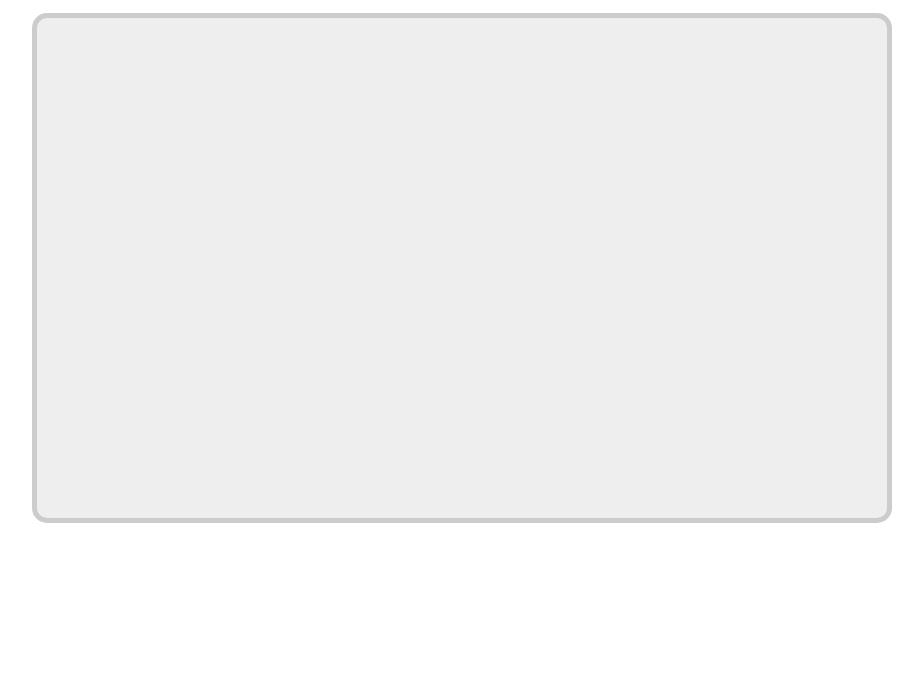
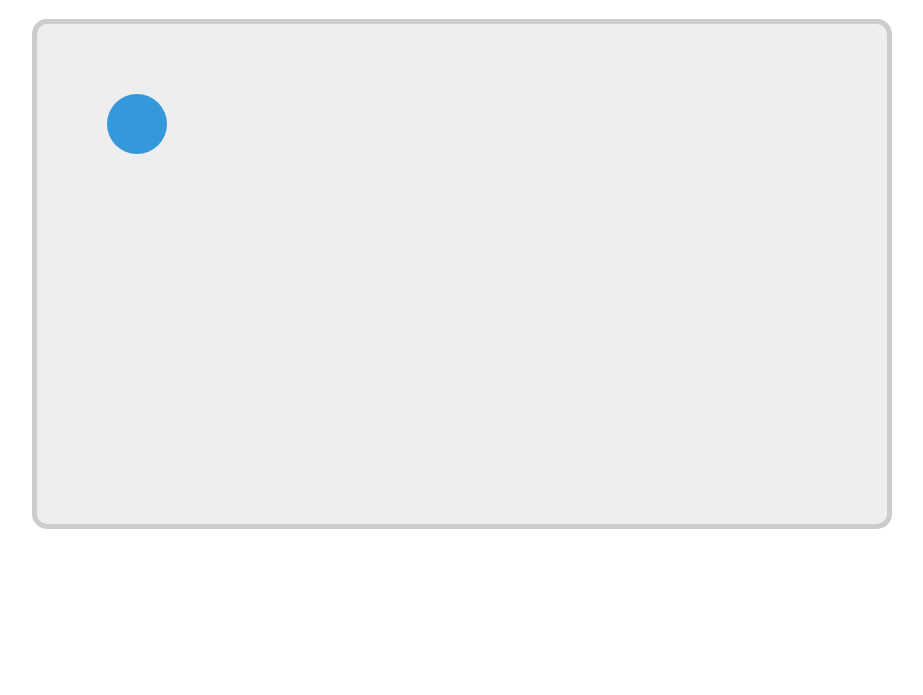
Before and after one commit to shaydewael/weatherman, a website: page public/index.html in a window 1280 px wide. Shown: the part 105-800 px from the top of the page, without its empty margins (178-1101 px from the left). Drawn offline with nearby package versions, Linux system fonts and the light colour scheme.

Commit message:
Canvas + Javascript setup

```diff
--- a/public/index.html
+++ b/public/index.html
@@ -7,8 +7,7 @@
     <meta http-equiv="X-UA-Compatible" content="IE=edge">
     <meta name="viewport" content="width=device-width, initial-scale=1">
 
-    <!--Javascript-->
-    <script src="scripts/main.js"></script>
+
 
     <!--Styles-->
     <link rel="stylesheet" href="stylesheets/style.css">
@@ -17,9 +16,14 @@
 
   <body>
     <h1>Weatherman</h1>
-    <canvas id="weatherman"></canvas>
+    <canvas width="850px" height="500px" id="weatherman"></canvas>
   </body>
 
+  <!--Javascripts-->
+  <script src="scripts/main.js"></script>
+
+  <!--Library Includes-->
+  <script src="https://ajax.googleapis.com/ajax/libs/jquery/2.2.2/jquery.min.js"></script>
 
 
 </html>
--- a/public/scripts/main.js
+++ b/public/scripts/main.js
@@ -0,0 +1,46 @@
+(function() {
+	"use strict";
+	//This is the game object
+	var settings;
+	var WeatherMan = {
+		//Game canvas
+		canvas: 0,
+		ctx: 0,
+		//Boundaries
+		leftWall: 0,
+		rightWall: 0,
+		topWall: 0,
+		bottomWall: 0,
+		//Settings
+		settings: {
+			//For canvas
+			width: "850px",
+			height: "500px",
+			// Weather location
+			location: 0
+		},
+		init: function() {
+			settings = this.settings;
+			WeatherMan.canvas = document.querySelector('canvas');
+			WeatherMan.ctx = WeatherMan.canvas.getContext("2d");
+			//Enter gameLoop
+			var gameLoop = WeatherMan.startLoop();
+		},
+		startLoop: function() {
+			//Start game loop, draw objects and stuff
+
+			//We won't use this parth, it's just to show how to draw circle :)
+			WeatherMan.ctx.clearRect(0, 0, WeatherMan.canvas.width, WeatherMan.canvas.height);
+			WeatherMan.ctx.beginPath();
+			WeatherMan.ctx.arc(100, 100, 30, 0, Math.PI*2, true);
+			WeatherMan.ctx.fillStyle = "#3498db";
+			WeatherMan.ctx.fill();
+			WeatherMan.ctx.closePath();
+			//End non-use part
+		}
+	};
+	window.onload = function() {
+		//This is the main method
+		WeatherMan.init();
+	};
+})();
--- a/public/stylesheets/style.css
+++ b/public/stylesheets/style.css
@@ -11,7 +11,7 @@ body,html {
 }
 h1 {
 	color: #3498db;
-	font-size: 4rem;
+	font-size: 4.5rem;
 	text-align: center;
 	margin: 35px 0;
 }
```
